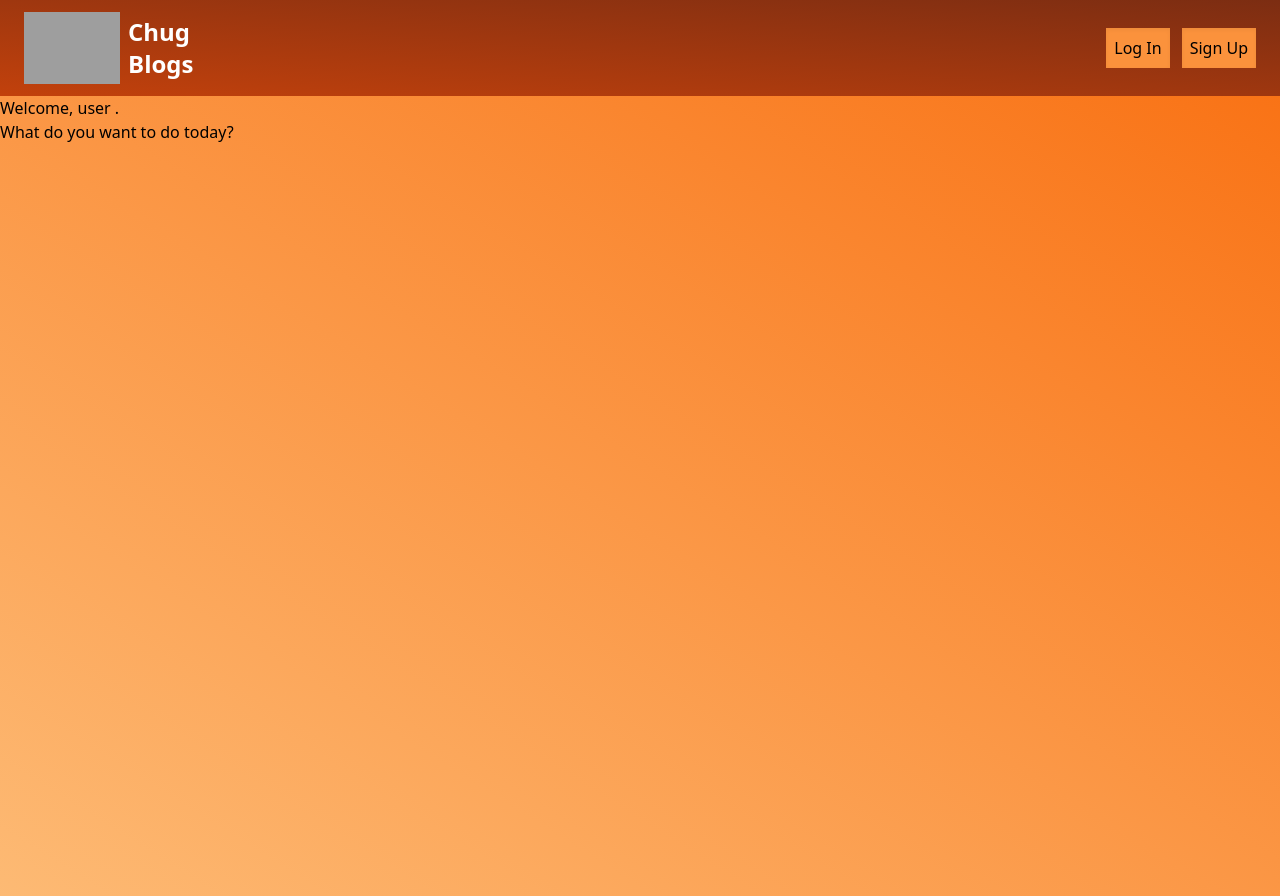
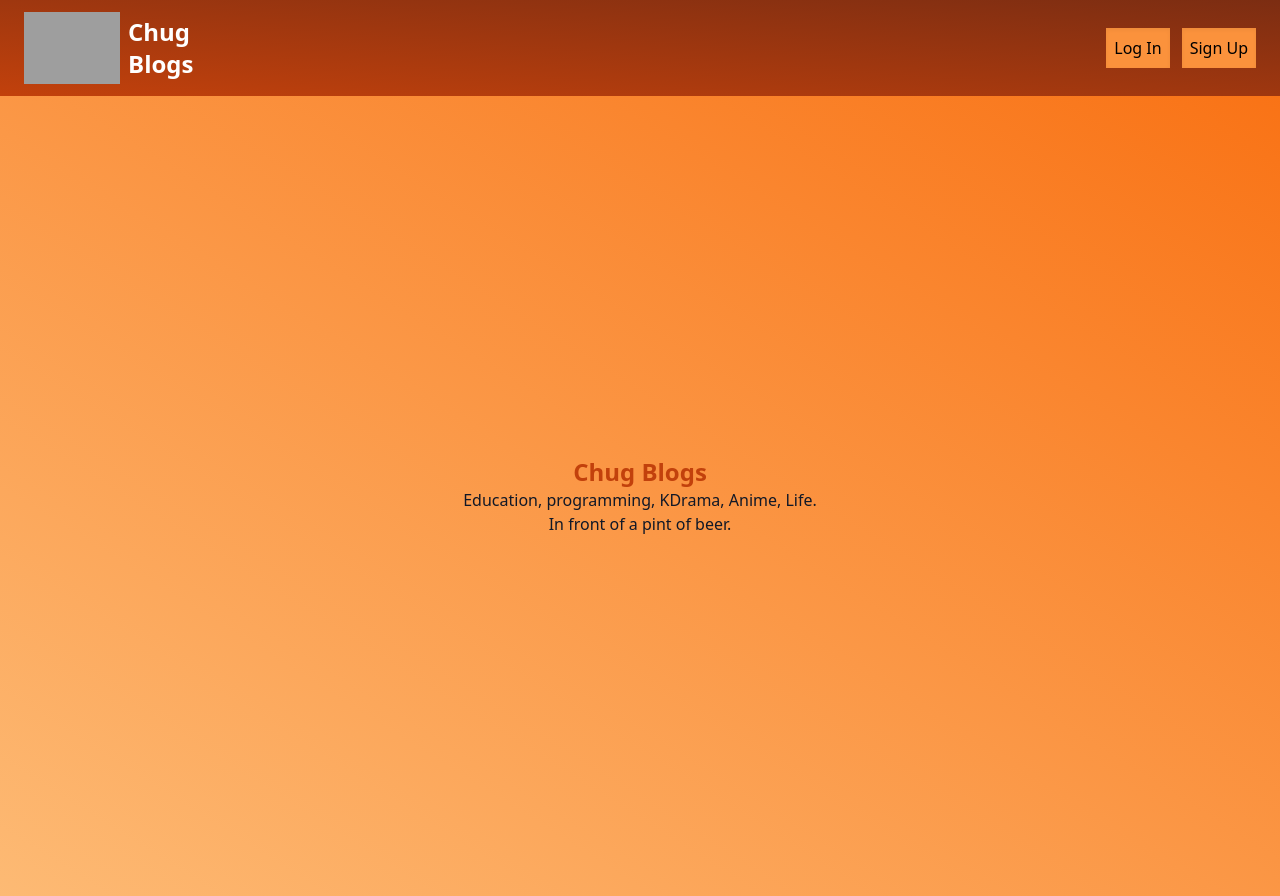
Before and after one commit to codenamerey/chug-blogs-client, a Next.js app: page / in a window 1280 px wide. Built offline with nearby package versions, Linux system fonts and the light colour scheme; no server answers; grey boxes are pictures that could not be loaded.

Commit message:
Create non-logged in user screen

```diff
--- a/src/pages/index.js
+++ b/src/pages/index.js
@@ -10,14 +10,25 @@ export default function Home({ UserContext }) {
   return (
     <>
       <Head>
-        <title>{first_name || 'Untitled'}</title>
+        <title>Chug Blogs</title>
         <meta name="description" content="Generated by create next app" />
         <meta name="viewport" content="width=device-width, initial-scale=1" />
         <link rel="icon" href="/favicon.ico" />
       </Head>
-      <main>
-        <h1>Welcome, user {first_name}.</h1>
-        <h5>What do you want to do today?</h5>
+      <main className=' flex flex-col justify-center items-center grow text-center'>
+        {
+          !first_name &&
+            <>
+              <h1 className=' text-2xl text-orange-700 font-bold'>
+                Chug Blogs
+              </h1>
+
+              <h3 className=' text-gray-900'>
+                Education, programming, KDrama, Anime, Life. <br />
+                In front of a pint of beer.
+              </h3>
+            </>
+        }
       </main>
     </>
   )
--- a/src/styles/globals.css
+++ b/src/styles/globals.css
@@ -588,6 +588,11 @@ video {
   background-color: rgb(12 74 110 / var(--tw-bg-opacity));
 }
 
+.bg-red-900 {
+  --tw-bg-opacity: 1;
+  background-color: rgb(127 29 29 / var(--tw-bg-opacity));
+}
+
 .bg-gradient-to-tr {
   background-image: linear-gradient(to top right, var(--tw-gradient-stops));
 }
@@ -626,6 +631,10 @@ video {
   padding-bottom: 0.75rem;
 }
 
+.text-center {
+  text-align: center;
+}
+
 .align-middle {
   vertical-align: middle;
 }
@@ -642,6 +651,21 @@ video {
 .text-white {
   --tw-text-opacity: 1;
   color: rgb(255 255 255 / var(--tw-text-opacity));
+}
+
+.text-orange-900 {
+  --tw-text-opacity: 1;
+  color: rgb(124 45 18 / var(--tw-text-opacity));
+}
+
+.text-gray-900 {
+  --tw-text-opacity: 1;
+  color: rgb(17 24 39 / var(--tw-text-opacity));
+}
+
+.text-orange-700 {
+  --tw-text-opacity: 1;
+  color: rgb(194 65 12 / var(--tw-text-opacity));
 }
 
 .shadow-lg {
```
